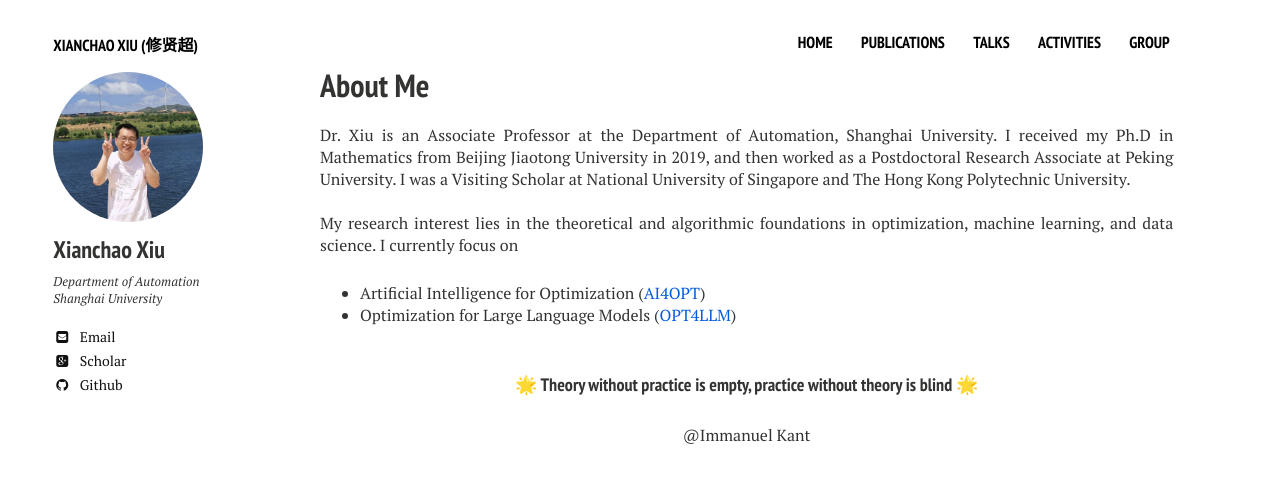
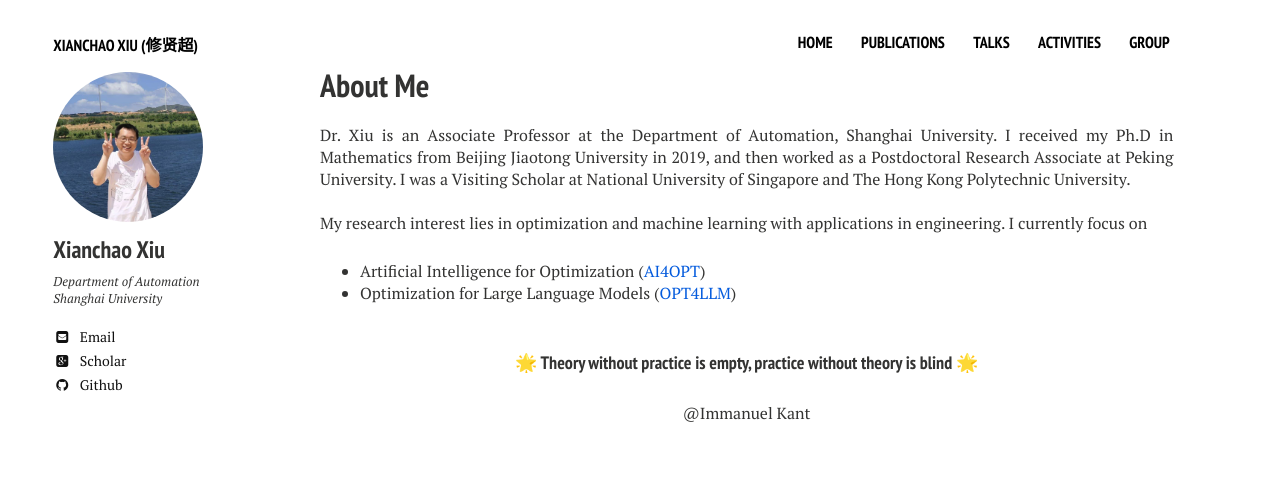
Before and after one commit to xianchaoxiu/xianchaoxiu.github.io, a Jekyll site: the page built from index.md, in a window 1280 px wide. Shown: the top 483 px of the page. Built offline with Jekyll 4.4.1, drawn with Linux system fonts in a browser that asks for light colours; nearby versions of some CDN libraries.

Commit message:
Update home2.html

```diff
--- a/_layouts/home2.html
+++ b/_layouts/home2.html
@@ -32,7 +32,7 @@
 		I was a Visiting Scholar at National University of Singapore and The Hong Kong Polytechnic University. <br> <br>
 
 
-	 My research interest lies in the theoretical and algorithmic foundations in optimization, machine learning, and data science.
+	 My research interest lies in optimization and machine learning with applications in engineering.
 	 I currently focus on
 	 <ul>
       <li> Artificial Intelligence for Optimization (<a href="https://github.com/xianchaoxiu/AI4OPT" class="textlink" target="_blank">AI4OPT</a>) </li>
```
